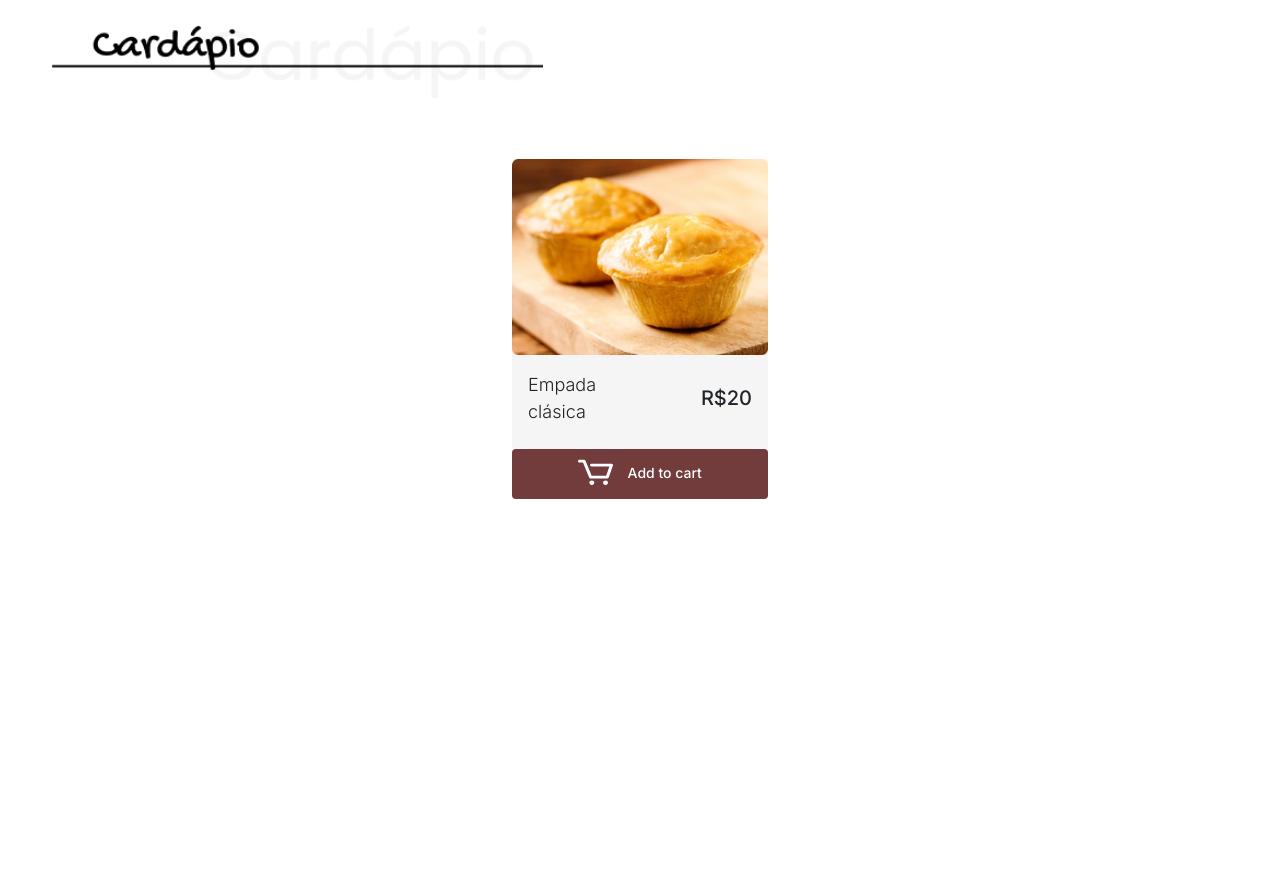
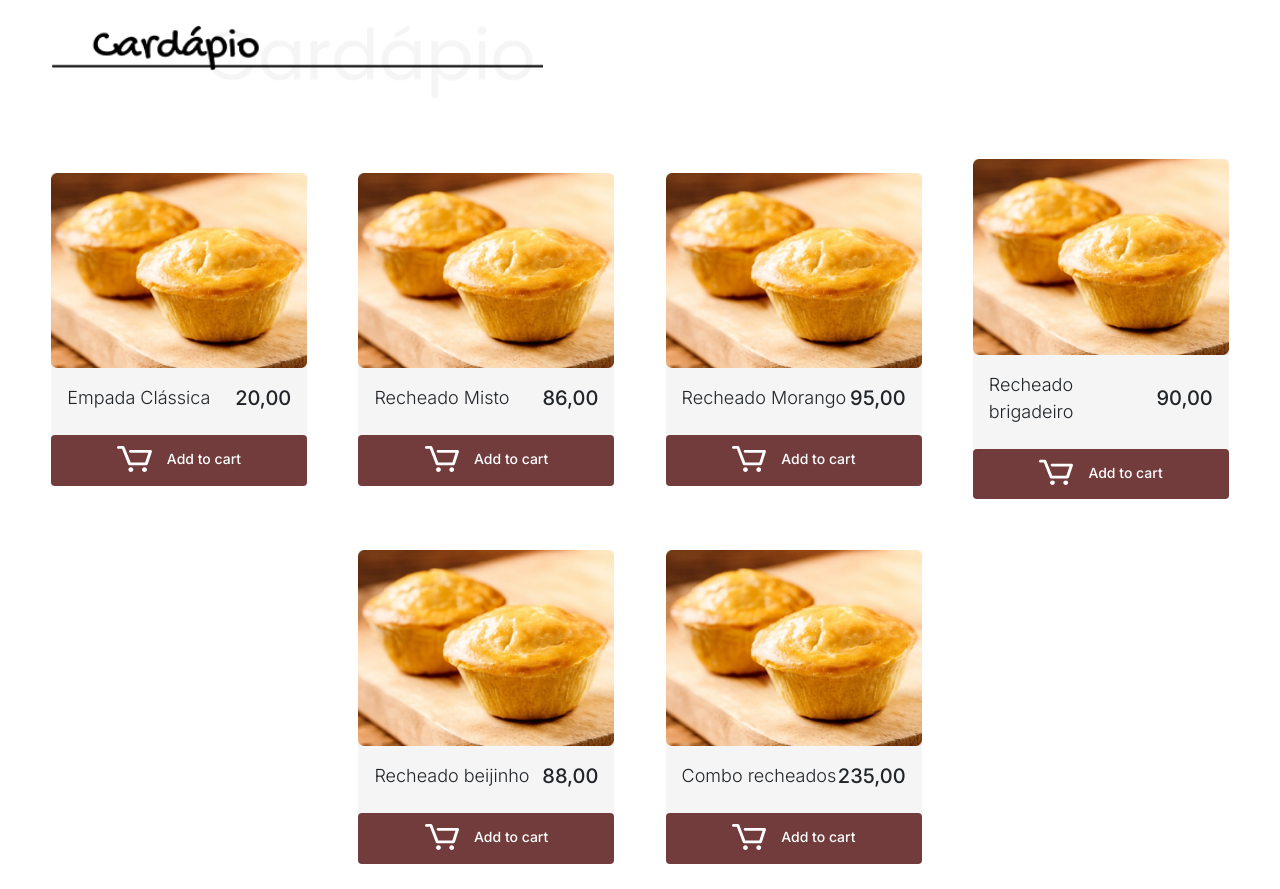
Before and after one commit to Suyannesara/LatteLine, a plain HTML site: page teste.html in a window 1280 px wide. Shown: the part 719-1608 px from the top of the page. Before the commit the page ends 1244 px from the top, so only its background shows below. Drawn offline with nearby package versions, Linux system fonts and the light colour scheme; files whose address does not match are found by name.

Commit message:
Made card dinamic

```diff
--- /dev/null
+++ b/products.json
@@ -0,0 +1,39 @@
+[
+  {
+    "name": "Empada Clássica",
+    "price": "20,00",
+    "qt": "0",
+    "img": "images/card1.png"
+  },
+  {
+    "name": "Recheado Misto",
+    "price": "86,00",
+    "qt": "0",
+    "img": "images/card2.png"
+  },
+  {
+    "name": "Recheado Morango",
+    "price": "95,00",
+    "qt": "0",
+    "img": "images/card3.png"
+  },
+  {
+    "name": "Recheado brigadeiro",
+    "price": "90,00",
+    "qt": "0",
+    "img": "images/card4.png"
+  },
+  {
+    "name": "Recheado beijinho",
+    "price": "88,00",
+    "qt": "0",
+    "img": "images/card5.png"
+  },
+  {
+    "name": "Combo recheados",
+    "price": "235,00",
+    "qt": "0",
+    "img": "images/card6.png"
+  }
+
+]
--- a/teste.html
+++ b/teste.html
@@ -42,14 +42,14 @@
     <img width="40%" src="images/cardápio.png" alt="">
   </div>
 
-  <section id="products" class="products d-flex align-items-center justify-content-center">
+  <section id="products" class="list products d-flex align-items-center justify-content-center">
 
-  <!-- CARD 1 -->
-    <div class="card" >
-      <img class="card-img-top" src="images/card1.png" alt="Empada">
+  <!-- CARD MODEL -->
+    <div class="card product" >
+      <img class="card-img-top img" src="images/card1.png" alt="Empada">
         <div class="card-body d-flex justify-content-between align-items-center">
-          <p id="card1-name" class="card-title">Empada <br>clásica</p>
-          <h5 id="card1-price" class="card-title">R$20</h5>
+          <p class="card-title title">Produto XX</p>
+          <h5 class="card-title price">R$20</h5>
         </div>
       <button onclick="readData()" class="btn btn-card"><img src="images/cartIcon.svg" alt="">Add to cart</button>
     </div>
@@ -58,18 +58,48 @@
   </section>
 
   <script>
-    let pedido = []
+    let list = [];
 
-    function readData(){
-      let product = {}
+    function takeProductsList(){
+      let ajax = new XMLHttpRequest();
+      ajax.open("GET", "products.json");
+      ajax.send();
+
+      ajax.onload = function (){
+        list =  JSON.parse(this.response);
+        console.log(list)
+
+        clone();
+      }
+    }
+
+    function clone(){
+
+      for (const p of list) {
+        //Clone
+      let product = document.querySelector(".product").cloneNode(true);
+
+      //Modify informations
+      product.querySelector(".title").innerHTML = p.name;
+      product.querySelector(".price").innerHTML = p.price;
+      product.querySelector("img").innerHTML = p.img;
+      /*product.querySelector(".qt").innerHTML = p.qt;*/
+
+      document.querySelector(".list").append(product);
+
+      }
+
+      document.querySelector(".product").remove();
 
 
 
-      /*
-      pedido.push(product)
-      alert(JSON.stringify(pedido))*/
+
 
     }
+
+    takeProductsList();
+
+
 
   </script>
 
```
